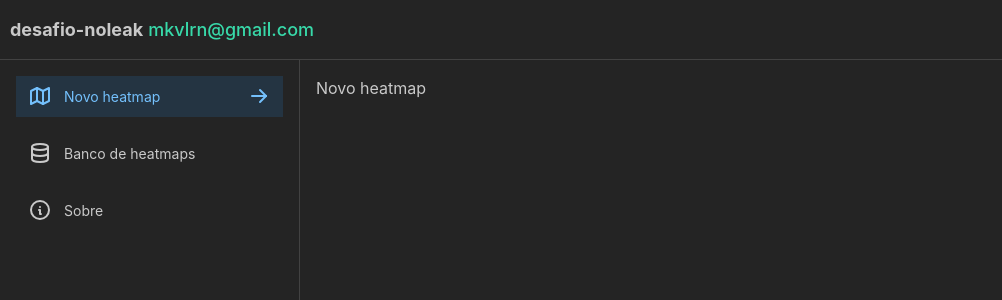
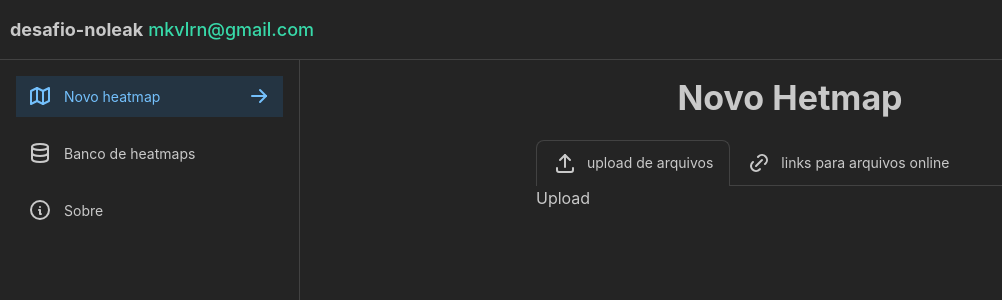
Before and after one commit to mkvlrn/desafio-noleak, a Next.js app: page / in a window 1280 px wide. Shown: the top 300 px of the page, without its empty margins (0-1002 px from the left). Built offline with nearby package versions, Linux system fonts and the light colour scheme.

Commit message:
feat: add heatmap tabs and generic pageTitle

```diff
--- a/src/app/about/page.tsx
+++ b/src/app/about/page.tsx
@@ -1,3 +1,5 @@
+import { PageTitle } from "~/components/page-title";
+
 export default function About() {
-  return <div>Sobre</div>;
+  return <PageTitle title="Sobre" />;
 }
--- a/src/app/heatmaps/page.tsx
+++ b/src/app/heatmaps/page.tsx
@@ -1,3 +1,5 @@
+import { PageTitle } from "~/components/page-title";
+
 export default function Heatmaps() {
-  return <div>Banco de heatmaps</div>;
+  return <PageTitle title="Banco de Heatmaps" />;
 }
--- a/src/app/page.tsx
+++ b/src/app/page.tsx
@@ -1,3 +1,11 @@
+import { NewHetmapTabs } from "~/components/new-hetmap/tabs";
+import { PageTitle } from "~/components/page-title";
+
 export default function Home() {
-  return <div>Novo heatmap</div>;
+  return (
+    <>
+      <PageTitle title="Novo Hetmap" />
+      <NewHetmapTabs />
+    </>
+  );
 }
--- /dev/null
+++ b/src/components/new-hetmap/form-for-files/index.tsx
@@ -0,0 +1,3 @@
+export function NewHetmapFormForFiles() {
+  return <div>Form for files</div>;
+}
--- /dev/null
+++ b/src/components/new-hetmap/form-for-links/index.tsx
@@ -0,0 +1,3 @@
+export function NewHetmapFormForLinks() {
+  return <div>Form for links</div>;
+}
--- /dev/null
+++ b/src/components/new-hetmap/tabs/index.tsx
@@ -0,0 +1,24 @@
+"use client";
+
+import { Container, Tabs } from "@mantine/core";
+import { IconLink, IconUpload } from "@tabler/icons-react";
+
+export function NewHetmapTabs() {
+  return (
+    <Container size="xs">
+      <Tabs defaultValue="upload" variant="outline" radius="md">
+        <Tabs.List>
+          <Tabs.Tab value="upload" leftSection={<IconUpload />}>
+            upload de arquivos
+          </Tabs.Tab>
+          <Tabs.Tab value="links" leftSection={<IconLink />}>
+            links para arquivos online
+          </Tabs.Tab>
+        </Tabs.List>
+
+        <Tabs.Panel value="upload">Upload</Tabs.Panel>
+        <Tabs.Panel value="links">Links</Tabs.Panel>
+      </Tabs>
+    </Container>
+  );
+}
--- /dev/null
+++ b/src/components/page-title/index.tsx
@@ -0,0 +1,15 @@
+"use client";
+
+import { Center, Title } from "@mantine/core";
+
+interface PageTitleProperties {
+  title: string;
+}
+
+export function PageTitle({ title }: PageTitleProperties) {
+  return (
+    <Center mb="lg">
+      <Title order={1}>{title}</Title>
+    </Center>
+  );
+}
```
